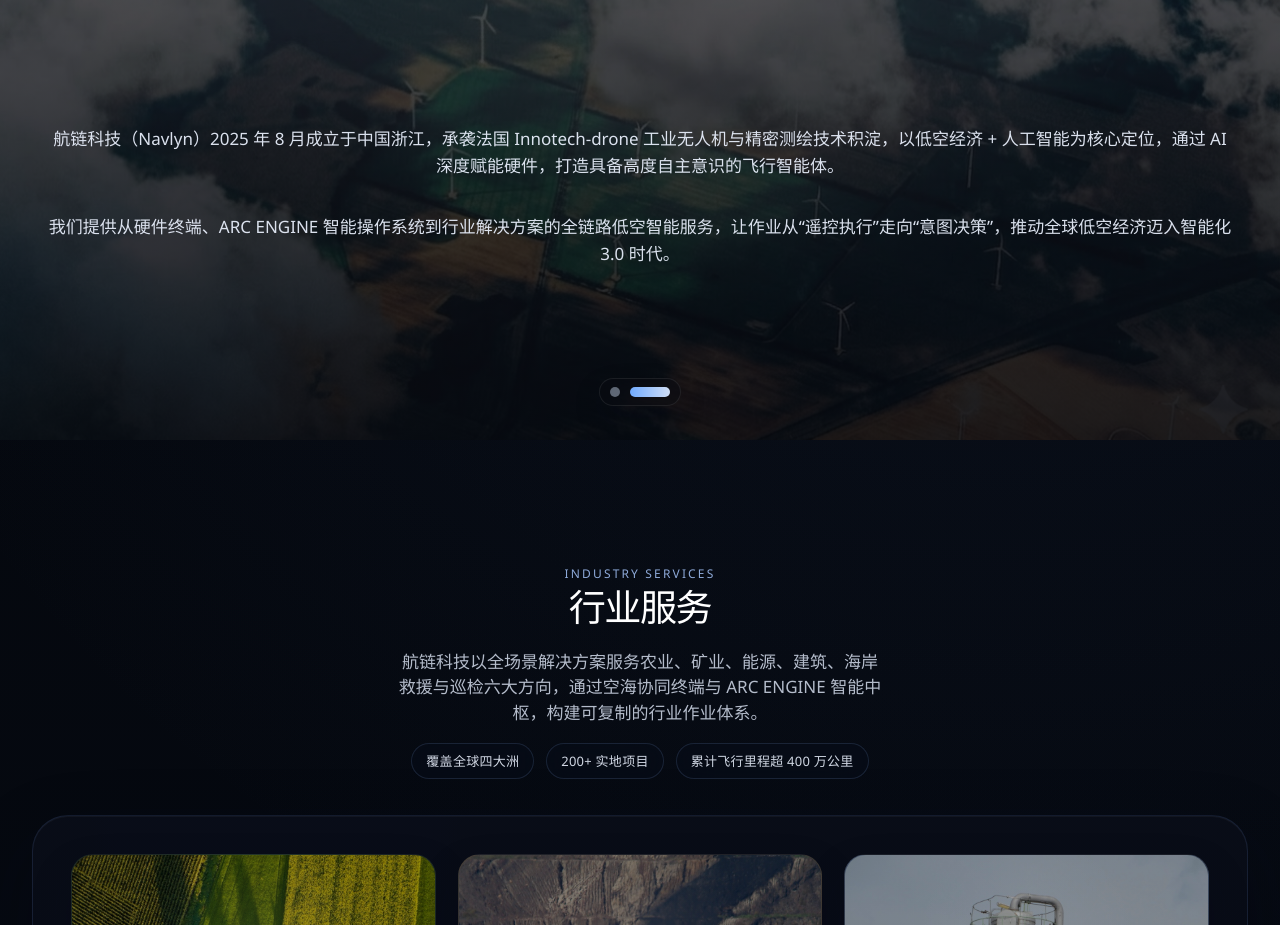
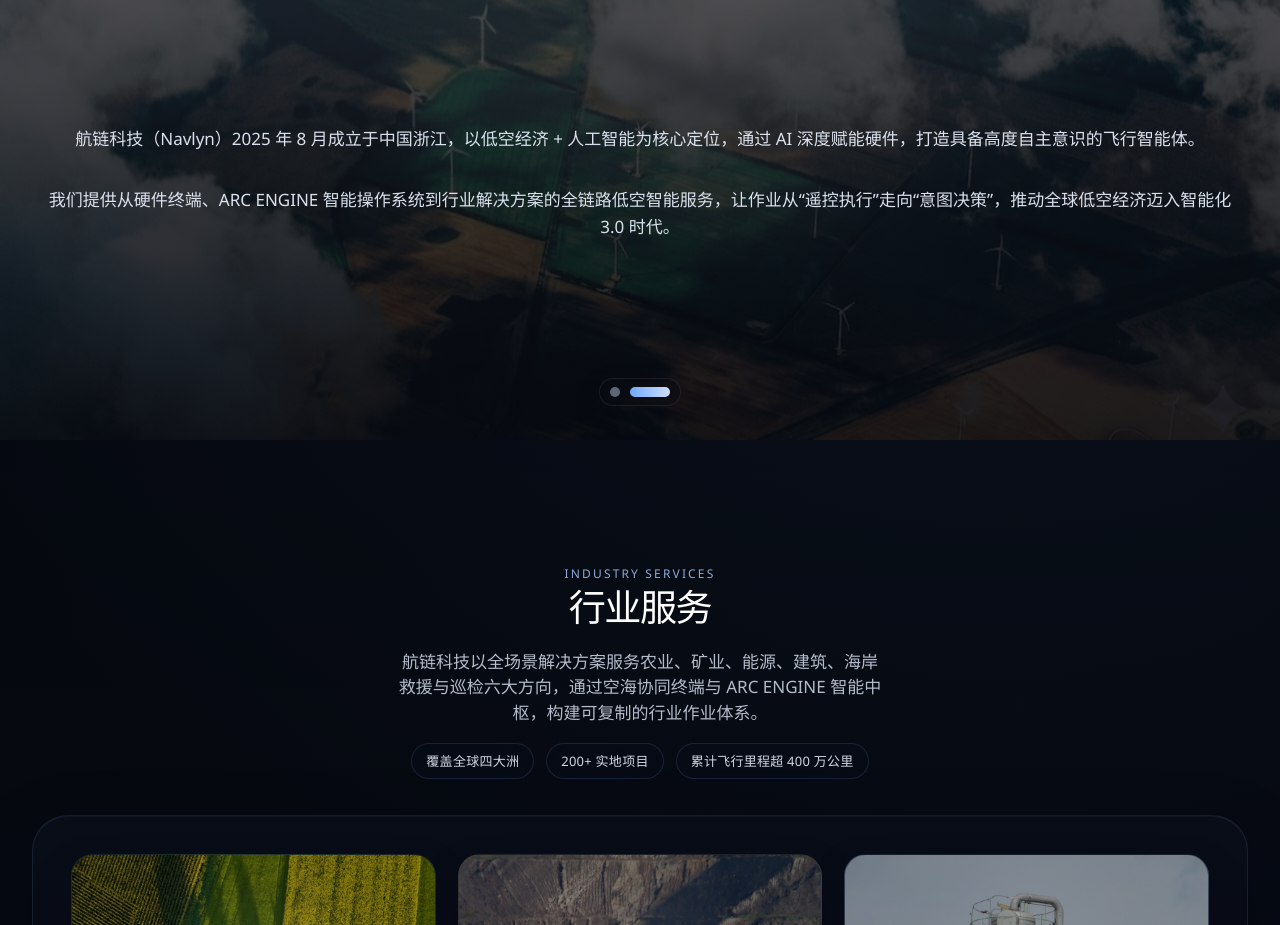
Before and after one commit to a5507203/navlyn, a React (Vite) app: page / in a window 1280 px wide. Shown: the part 1160-2085 px from the top of the page. Built offline with nearby package versions, Linux system fonts and the light colour scheme.

Commit message:
20260602_01 优化what we do文案

```diff
--- a/src/i18n/messages.ts
+++ b/src/i18n/messages.ts
@@ -225,7 +225,7 @@
         kicker: "What We Do",
         title: "我们做什么",
         paragraphs: [
-          "航链科技（Navlyn）2025 年 8 月成立于中国浙江，承袭法国 Innotech-drone 工业无人机与精密测绘技术积淀，以低空经济 + 人工智能为核心定位，通过 AI 深度赋能硬件，打造具备高度自主意识的飞行智能体。",
+          "航链科技（Navlyn）2025 年 8 月成立于中国浙江，以低空经济 + 人工智能为核心定位，通过 AI 深度赋能硬件，打造具备高度自主意识的飞行智能体。",
           "我们提供从硬件终端、ARC ENGINE 智能操作系统到行业解决方案的全链路低空智能服务，让作业从“遥控执行”走向“意图决策”，推动全球低空经济迈入智能化 3.0 时代。",
         ],
       },
```
